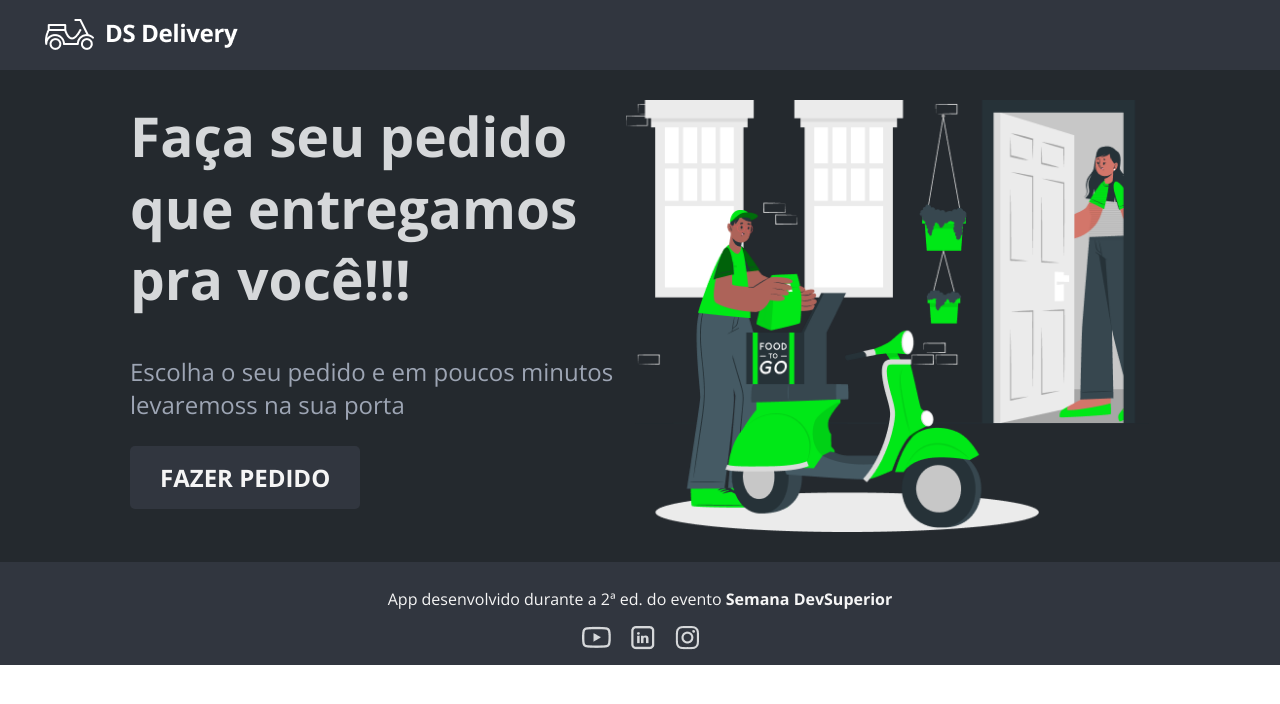
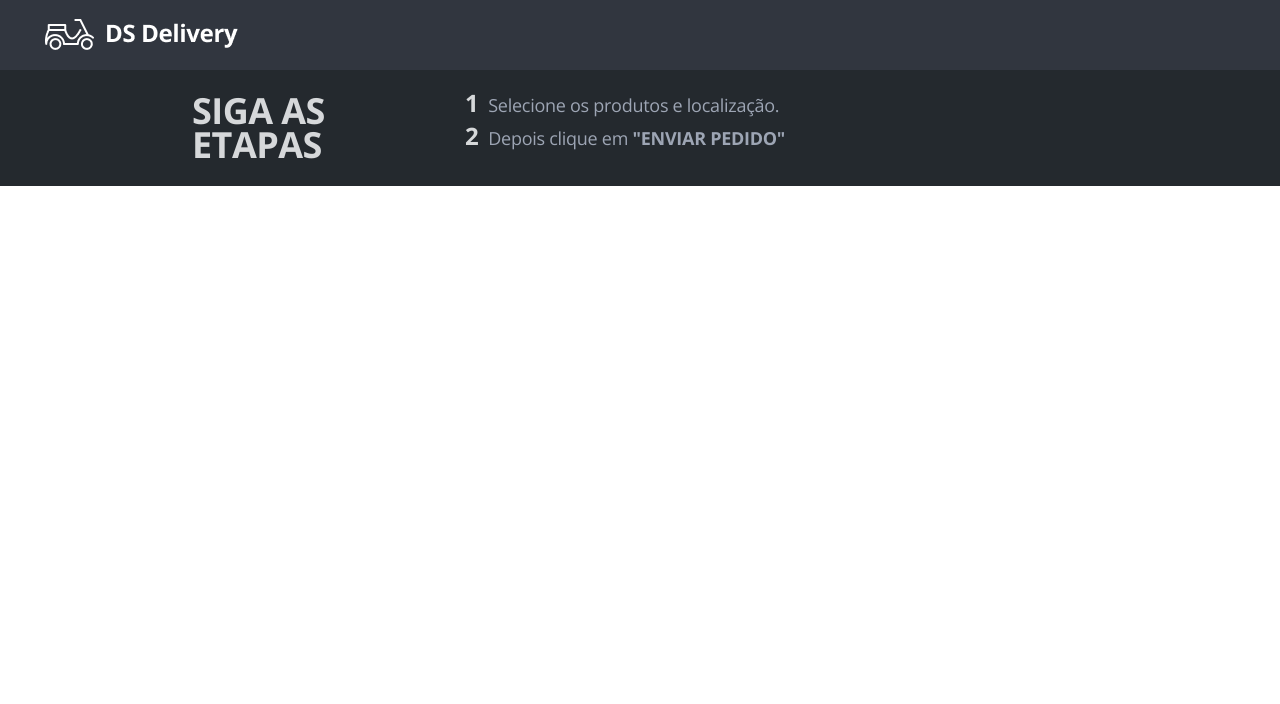
Before and after one commit to fogeid/dsdeliver, a React (Create React App) app in the folder frontend/: page /orders in a window 1280 px wide. Shown: the top 704 px of the page. Built offline with nearby package versions, Linux system fonts and the light colour scheme; the HTML template or start-up script is replaced by a standard one.

Commit message:
Add routes and StepsHeader component

```diff
--- a/frontend/package.json
+++ b/frontend/package.json
@@ -10,8 +10,10 @@
     "@types/node": "^12.19.15",
     "@types/react": "^16.14.3",
     "@types/react-dom": "^16.9.10",
+    "@types/react-router-dom": "^5.1.7",
     "react": "^17.0.1",
     "react-dom": "^17.0.1",
+    "react-router-dom": "^5.2.0",
     "react-scripts": "4.0.1",
     "typescript": "^4.1.3",
     "web-vitals": "^0.2.4"
--- a/frontend/src/App.tsx
+++ b/frontend/src/App.tsx
@@ -1,8 +1,6 @@
 import { useEffect } from 'react';
 import './App.css';
-import Navbar from './components/Navbar/index';
-import HomeContent from './components/HomeContent/index';
-import Footer from './components/Footer/index';
+import Routes from './Routes';
 
 function App() {
 
@@ -11,11 +9,7 @@ function App() {
   }, []);
 
   return (
-    <>
-      <Navbar />
-      <HomeContent />
-      <Footer />
-    </>
+    <Routes />
   );
 }
 
--- /dev/null
+++ b/frontend/src/Routes.tsx
@@ -0,0 +1,20 @@
+import { BrowserRouter, Switch, Route } from "react-router-dom";
+import Home from './pages/Home';
+import Orders from './pages/Orders';
+
+function Routes() {
+    return (
+        <BrowserRouter>
+            <Switch>
+                <Route path="/orders">
+                    <Orders />
+                </Route>
+                <Route path="/">
+                    <Home />
+                </Route>
+            </Switch>
+        </BrowserRouter>
+    );
+};
+
+export default Routes;
--- a/frontend/src/components/Footer/index.tsx
+++ b/frontend/src/components/Footer/index.tsx
@@ -10,19 +10,19 @@ function Footer() {
             <div className="footer__icons">
                 <ul>
                     <li>
-                        <a href="#">
+                        <a href="https://fogeid.github.io/" target="_new">
                             <img src={Youtube} alt=""/>
                         </a>
                     </li>
 
                     <li>
-                        <a href="#">
+                        <a href="https://fogeid.github.io/" target="_new">
                             <img src={Linkedin} alt=""/>
                         </a>
                     </li>
 
                     <li>
-                        <a href="#">
+                        <a href="https://fogeid.github.io/" target="_new">
                             <img src={Instagram} alt=""/>
                         </a>
                     </li>
--- a/frontend/src/components/HomeContent/index.tsx
+++ b/frontend/src/components/HomeContent/index.tsx
@@ -1,5 +1,6 @@
 import './style.css';
 import imgHome from '../../assets/imgHome.png';
+import { Link } from 'react-router-dom';
 
 function HomeContent() {
     return (
@@ -7,7 +8,7 @@ function HomeContent() {
             <div className="home__wrapper">
                 <h1 className="home__title">Faça seu pedido que entregamos pra você!!!</h1>
                 <p className="home__subtitle">Escolha o seu pedido e em poucos minutos levaremoss na sua porta</p>
-                <a href="orders" className="home__btn">Fazer Pedido</a>
+                <Link to="/orders" className="home__btn">Fazer Pedido</Link>
             </div>
             <img src={imgHome} className="home__img" alt="Entrega Comida"/>
         </div>
--- a/frontend/src/components/Navbar/index.tsx
+++ b/frontend/src/components/Navbar/index.tsx
@@ -1,10 +1,13 @@
 import './style.css';
 import logo from '../../assets/logo.png';
+import { Link } from 'react-router-dom';
 
 function Navbar() {
     return (
         <nav className="navbar__wrapper">
-            <a href="#" className="navbar__logo" target="_new"><img src={logo} alt="Logo DS Deliver"/></a>
+            <Link to="/" className="navbar__logo">
+                <img src={logo} alt="Logo DS Deliver"/>
+            </Link>
         </nav>
     );
 };
--- /dev/null
+++ b/frontend/src/components/StepsHeader/index.tsx
@@ -0,0 +1,25 @@
+import './style.css';
+
+function StepsHeader() {
+    return (
+        <header className="steps__container">
+            <div className="steps__content">
+                <h1 className="steps__title">
+                    SIGA AS <br /> ETAPAS
+                </h1>
+                <ul className="steps__items">
+                    <li>
+                        <span className="steps__number">1</span>
+                        Selecione os produtos e localização.
+                    </li>
+                    <li>
+                        <span className="steps__number">2</span>
+                        Depois clique em <strong>"ENVIAR PEDIDO"</strong>
+                    </li>
+                </ul>
+            </div>
+        </header>
+    );
+};
+
+export default StepsHeader;
--- /dev/null
+++ b/frontend/src/components/StepsHeader/style.css
@@ -0,0 +1,55 @@
+.steps__container {
+  display: flex;
+  justify-content: center;
+  background-color: var(--secondary-color);
+  margin-bottom: 30px;
+}
+
+.steps__content {
+  display: flex;
+  width: 70%;
+}
+
+.steps__title {
+  font-weight: bold;
+  font-size: 36px;
+  line-height: 34px;
+  letter-spacing: -0.015em;
+  color: var(--primary-text-color);
+  margin-right: 100px;
+}
+
+.steps__items {
+  list-style-type: none;
+}
+
+.steps__items li {
+  font-weight: normal;
+  font-size: 18px;
+  line-height: 25px;
+  letter-spacing: -0.015em;
+  color: var(--secondary-text-color);
+}
+
+.steps__items .steps__number {
+  font-size: 24px;
+  font-style: normal;
+  font-weight: bold;
+  line-height: 33px;
+  letter-spacing: -0.015em;
+  color: var(--primary-text-color);
+  margin-right: 10px;
+}
+
+@media only screen and (max-width: 768px) {
+  .steps__content {
+    display: flex;
+    flex-direction: column;
+    padding: 0;
+    width: 90%;
+  }
+
+  .steps__items {
+    padding: 0;
+  }
+}
--- /dev/null
+++ b/frontend/src/pages/Home/index.tsx
@@ -0,0 +1,21 @@
+import { useEffect } from 'react';
+import HomeContent from '../../components/HomeContent';
+import Footer from '../../components/Footer';
+import Navbar from '../../components/Navbar';
+
+function Home() {
+
+  useEffect(() => {
+
+  }, []);
+
+  return (
+    <>
+      <Navbar />
+      <HomeContent />
+      <Footer />
+    </>
+  );
+}
+
+export default Home;
--- /dev/null
+++ b/frontend/src/pages/Orders/index.tsx
@@ -0,0 +1,13 @@
+import Navbar from "../../components/Navbar";
+import StepsHeader from "../../components/StepsHeader";
+
+function Orders() {
+    return (
+        <>
+            <Navbar />
+            <StepsHeader />
+        </>
+    )
+}
+
+export default Orders;
```
Also changed, not shown: frontend/src/pages/Orders/style.css (added), 1 other file (tests, documents, lock files or other folders).
